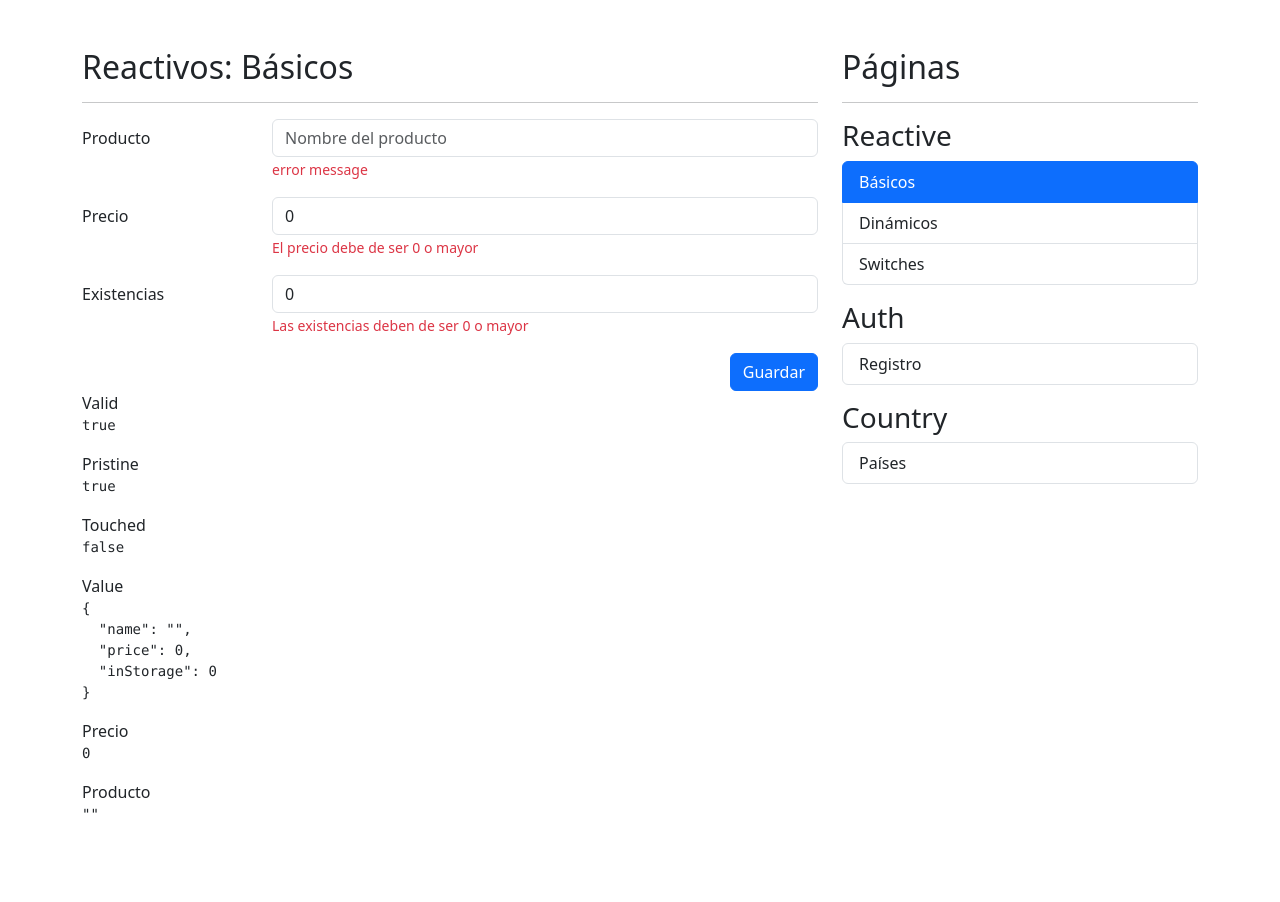
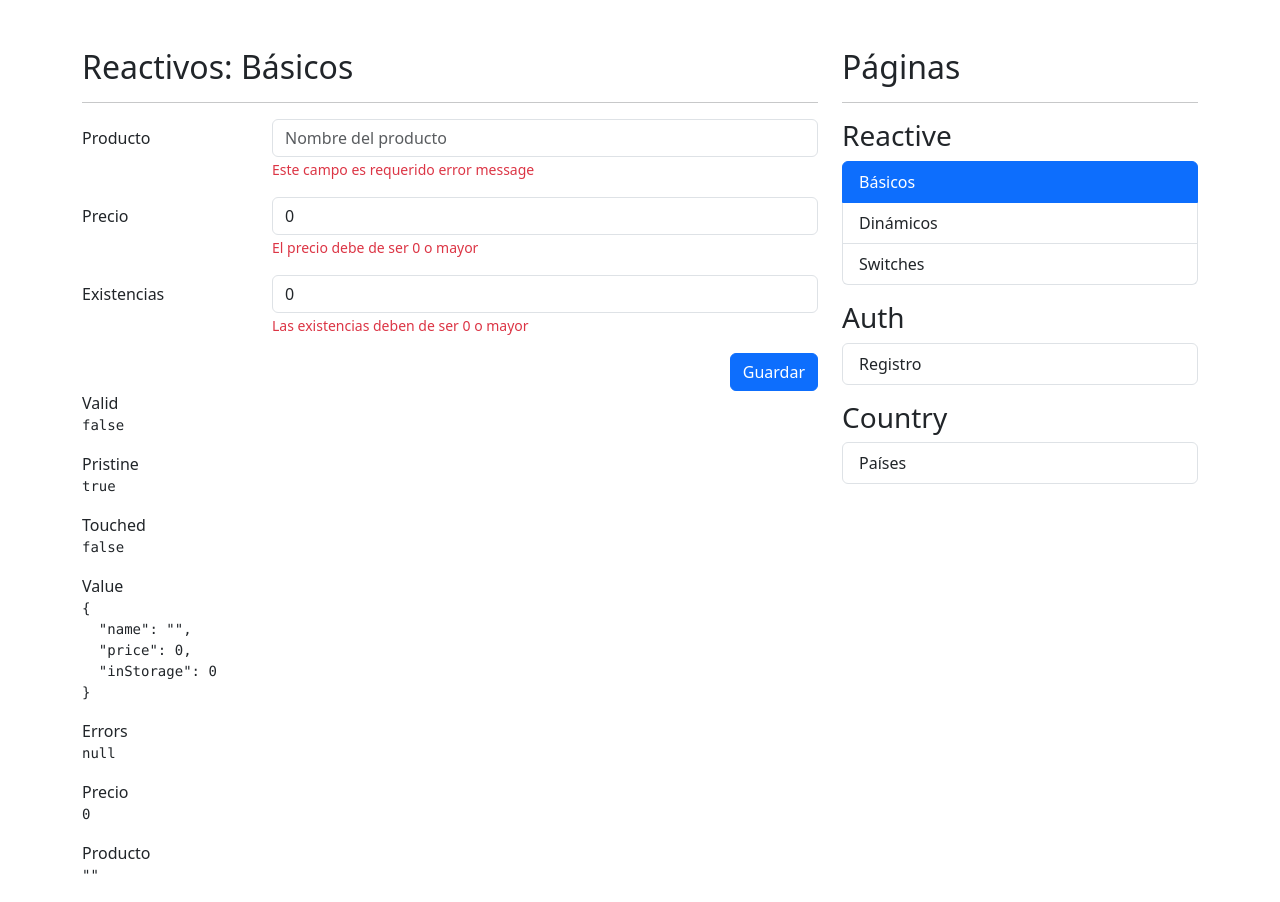
Before and after one commit to Fishionboy/reactive-forms, an Angular app: page /reactive/basic in a window 1280 px wide. Before the commit the page ends 841 px from the top, so only its background shows below. Built offline with nearby package versions, Linux system fonts and the light colour scheme.

Commit message:
validators functions and errors info

```diff
--- a/src/app/reactive/pages/basic-page/basic-page.html
+++ b/src/app/reactive/pages/basic-page/basic-page.html
@@ -15,11 +15,14 @@
                            class="form-control"
                            placeholder="Nombre del producto"
                            formControlName="name">
+                    @if(isValidField('name')){
+                        <span class="form-text text-danger">
+                            <!-- Debe de ser de 3 letras -->
+                             {{getFieldError("name")}}
+                            error message
+                        </span>
 
-                    <span class="form-text text-danger">
-                        <!-- Debe de ser de 3 letras -->
-                        error message
-                    </span>
+                    }
                 </div>
             </div>
 
@@ -87,10 +90,13 @@
         <span>Value</span>
         <pre>{{ myForm.value | json }}</pre>
 
+        <span>Errors</span>
+        <pre>{{ myForm.errors | json }}</pre>
+
         <span>Precio</span>
-        <pre>{{ myForm.controls.price.value | json }}</pre>
+        <pre>{{ myForm.controls['price'].value | json }}</pre>
 
         <span>Producto</span>
-        <pre>{{ myForm.controls.name.value | json }}</pre>
+        <pre>{{ myForm.controls['name'].value | json }}</pre>
     </div>
 </div>
--- a/src/app/reactive/pages/basic-page/basic-page.ts
+++ b/src/app/reactive/pages/basic-page/basic-page.ts
@@ -1,6 +1,6 @@
 import { JsonPipe } from '@angular/common';
-import { Component } from '@angular/core';
-import { FormControl, FormGroup, ReactiveFormsModule } from '@angular/forms';
+import { Component, inject } from '@angular/core';
+import { FormBuilder, FormControl, FormGroup, ReactiveFormsModule, Validators } from '@angular/forms';
 
 @Component({
   selector: 'app-basic-page',
@@ -8,9 +8,40 @@ import { FormControl, FormGroup, ReactiveFormsModule } from '@angular/forms';
   templateUrl: './basic-page.html',
 })
 export class BasicPage {
-  myForm = new FormGroup({
-    name: new FormControl(''),
-    price: new FormControl(0),
-    inStorage: new FormControl(0),
+
+  private fb = inject(FormBuilder);
+
+  myForm : FormGroup = this.fb.group({
+    name:['',[Validators.required,Validators.minLength(3)]],
+    price:[0,[Validators.required, Validators.min(10)]],
+    inStorage:[0,[Validators.required, Validators.min(0)]]
   })
+
+  // myForm = new FormGroup({
+  //   name: new FormControl(''),
+  //   price: new FormControl(0),
+  //   inStorage: new FormControl(0),
+  // })
+  isValidField(fieldName: string): boolean | null{
+    return !!this.myForm.controls[fieldName].errors
+  }
+
+  getFieldError(fieldName: string) : string | null{
+    if(!this.myForm.controls[fieldName]) return null;
+
+    const errors = this.myForm.controls[fieldName].errors ?? {};
+
+    for( const key of Object.keys(errors)){
+      switch(key){
+        case 'required':
+          return 'Este campo es requerido';
+          case 'minlength':
+            return `Mínimo de ${errors['minlength'].requiredLength}`;
+            case 'min':
+              return `Valor mínimo de ${errors['min'].min}`;
+      }
+    }
+    return null;
+  }
+
 }
```
